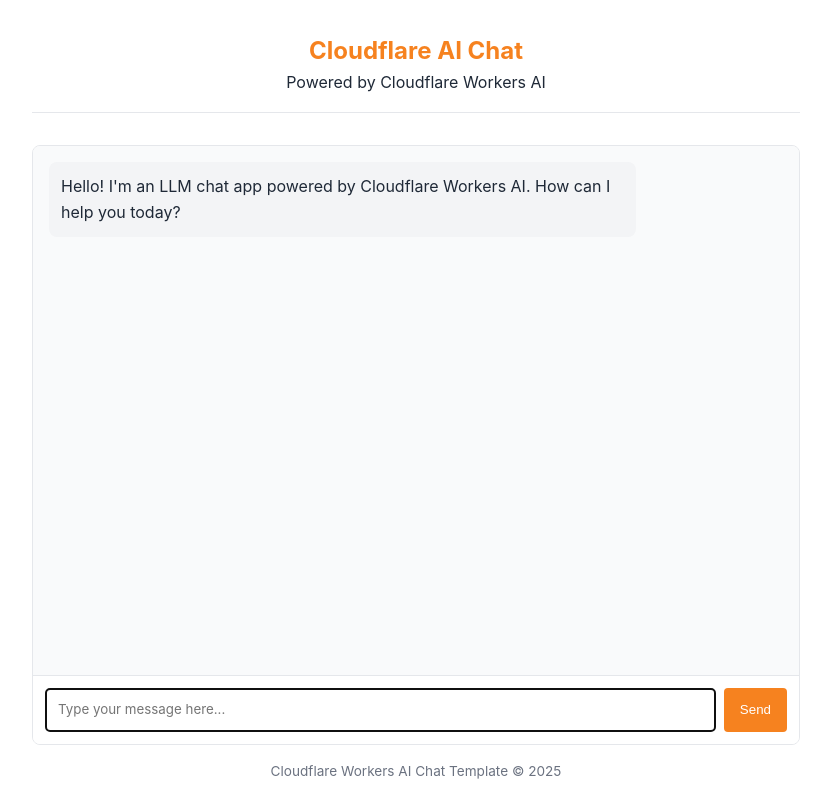
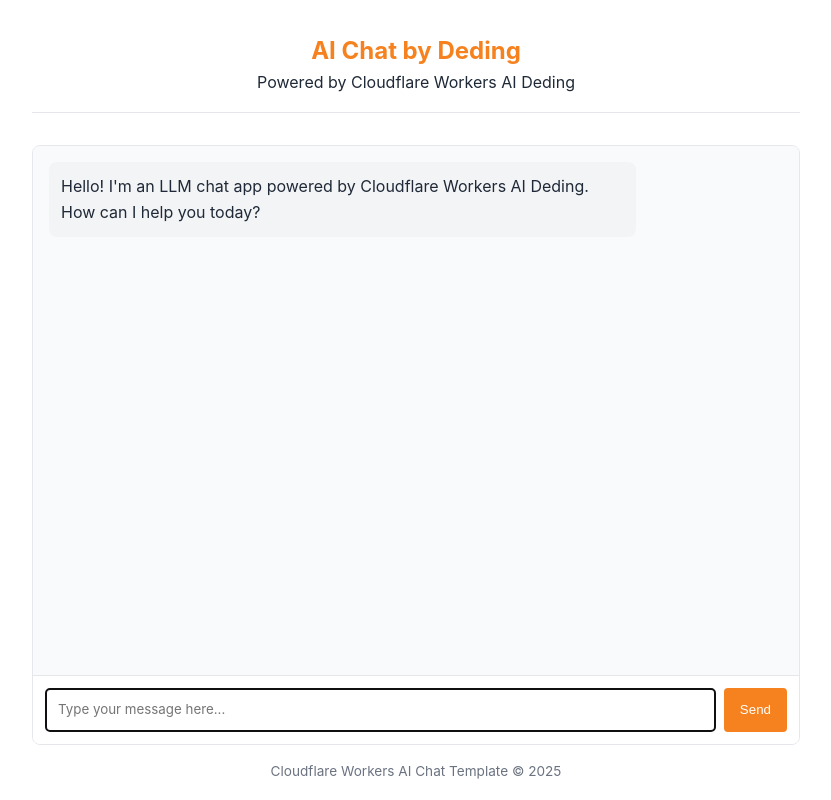
Before and after one commit to zhengdeding/llm-chat-app-template, a website: page public/index.html in a window 1280 px wide. Shown: the whole page, without its empty margins (224-1055 px from the left). Drawn offline with Linux system fonts and the light colour scheme.

Commit message:
Update header and greeting in index.html

```diff
--- a/public/index.html
+++ b/public/index.html
@@ -138,15 +138,15 @@
 	</head>
 	<body>
 		<header>
-			<h1>Cloudflare AI Chat</h1>
-			<p>Powered by Cloudflare Workers AI</p>
+			<h1>AI Chat by Deding</h1>
+			<p>Powered by Cloudflare Workers AI Deding</p>
 		</header>
 
 		<div class="chat-container">
 			<div id="chat-messages" class="chat-messages">
 				<div class="message assistant-message">
 					<p>
-						Hello! I'm an LLM chat app powered by Cloudflare Workers AI. How can
+						Hello! I'm an LLM chat app powered by Cloudflare Workers AI Deding. How can
 						I help you today?
 					</p>
 				</div>
```
